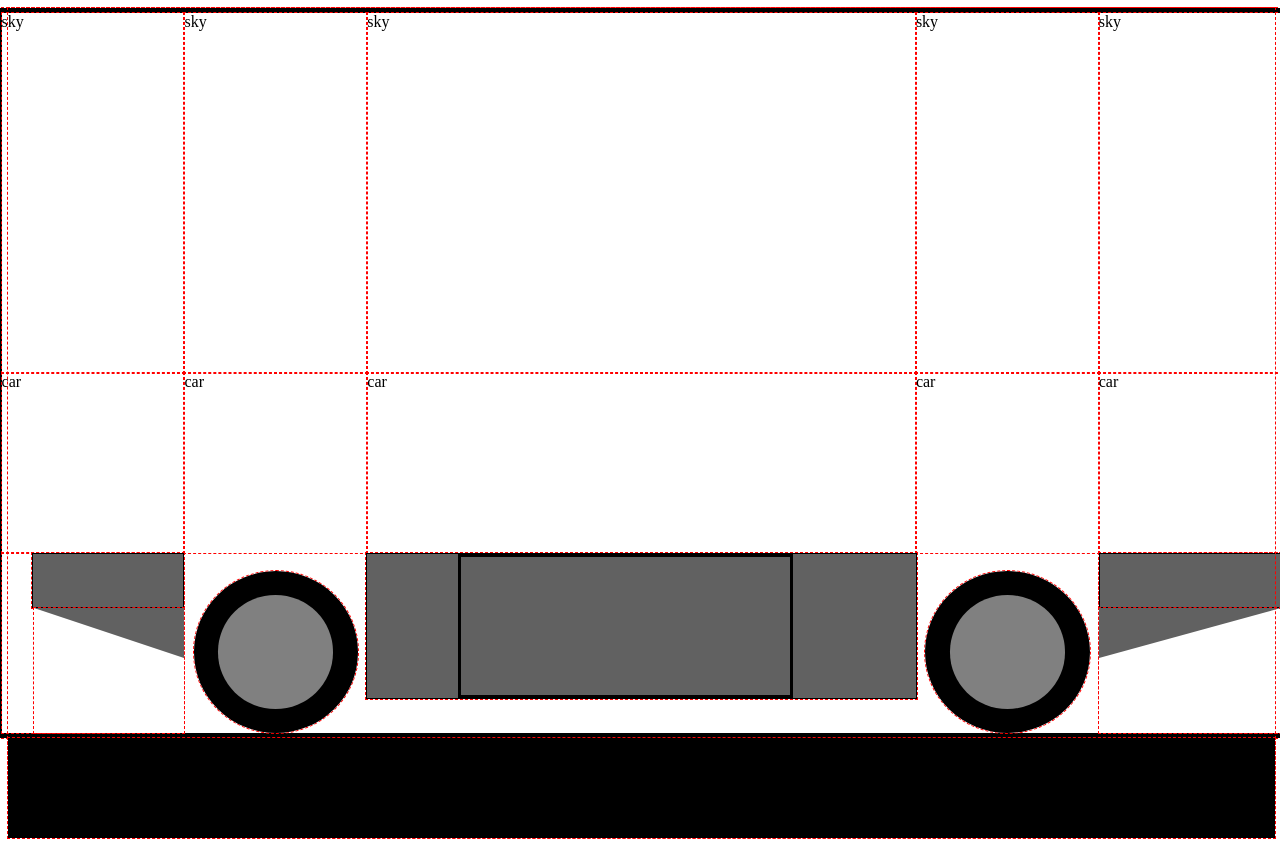
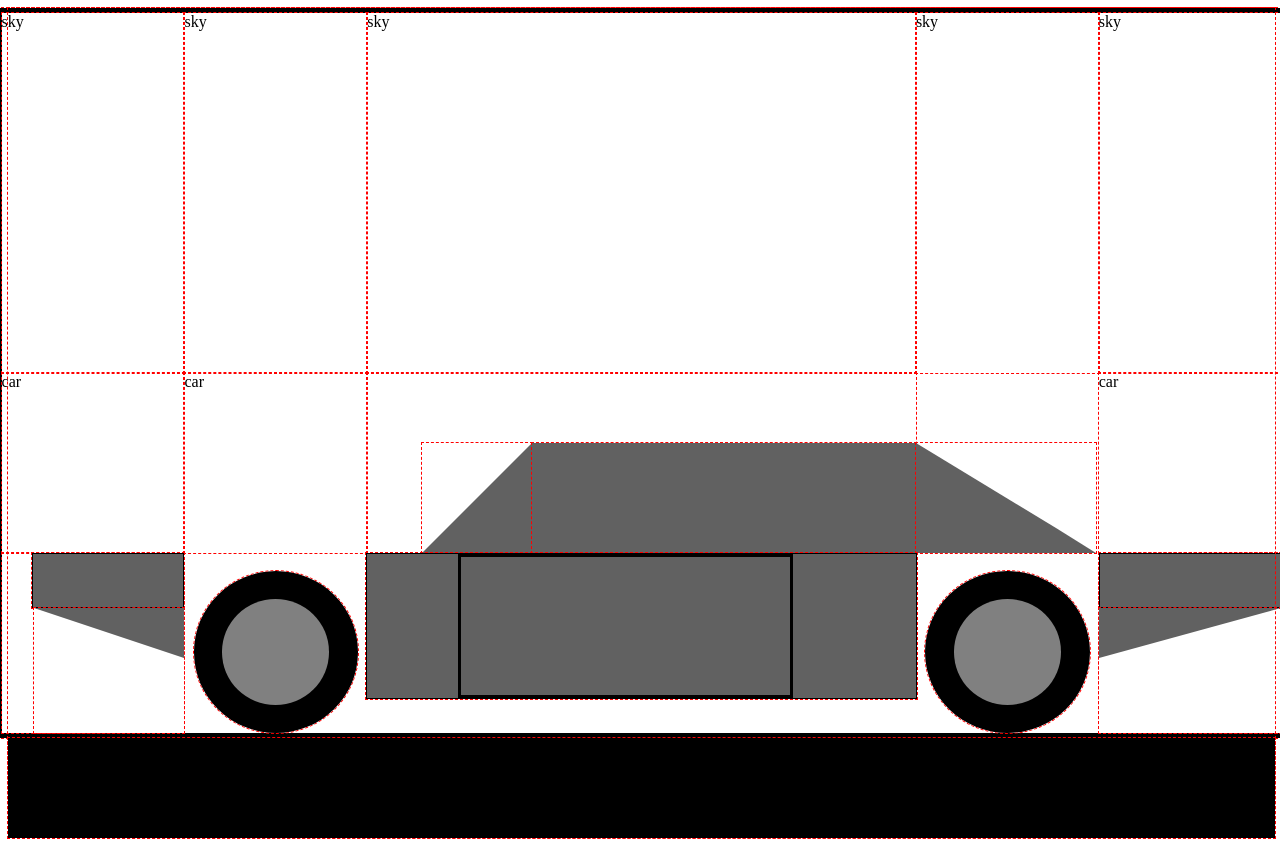
Before and after one commit to markalbrand56/STW-Laboratorio-4, a plain HTML site: page index.html in a window 1280 px wide. Drawn offline with Linux system fonts and the light colour scheme.

Commit message:
Upper body

```diff
--- a/art.css
+++ b/art.css
@@ -60,8 +60,8 @@ footer{
     justify-self: center;
     align-self: center;
 
-    width: 70%;
-    height: 70%;
+    width: 65%;
+    height: 65%;
 
     background-color: grey;
     border-radius: 50%;
@@ -160,3 +160,51 @@ footer{
 
     background-color: transparent;
 }
+
+.cabinContainer {
+    display: flex;
+    flex-direction: row;
+    justify-content: end;
+    align-items: end;
+
+    width: 100%;
+    height: 100%;
+}
+
+.cabin {
+    display: flex;
+    flex-direction: column;
+    justify-content: center;
+    align-items: center;
+
+    justify-self: end;
+    align-self: end;
+
+    width: 70%;
+    height: 110px;
+    margin: 0;
+    padding: 0;
+
+    background-color: var(--body-color);
+    /*border-top: 5px solid var(--body-color);*/
+}
+
+.triangle3 {
+    width: 0;
+    height: 0;
+    border-right: 60px solid var(--body-color);
+    border-top: 60px solid transparent;
+    border-left: 50px solid transparent;
+    border-bottom: 50px solid var(--body-color);
+}
+
+.triangle4 {
+    align-self: end;
+
+    width: 0;
+    height: 0;
+    border-right: 40px solid transparent;
+    border-top: 85px solid transparent;
+    border-left: 140px solid var(--body-color);
+    border-bottom: 25px solid var(--body-color);
+}
--- a/index.html
+++ b/index.html
@@ -15,8 +15,13 @@
         <div>sky</div>
         <div>car</div>
         <div>car</div>
-        <div>car</div>
-        <div>car</div>
+
+        <div class="cabinContainer">
+            <span class="triangle3"></span>
+            <p class="cabin"></p>
+        </div>
+
+        <span class="triangle4"></span>
         <div>car</div>
 
         <div class="noseContainer">
```
